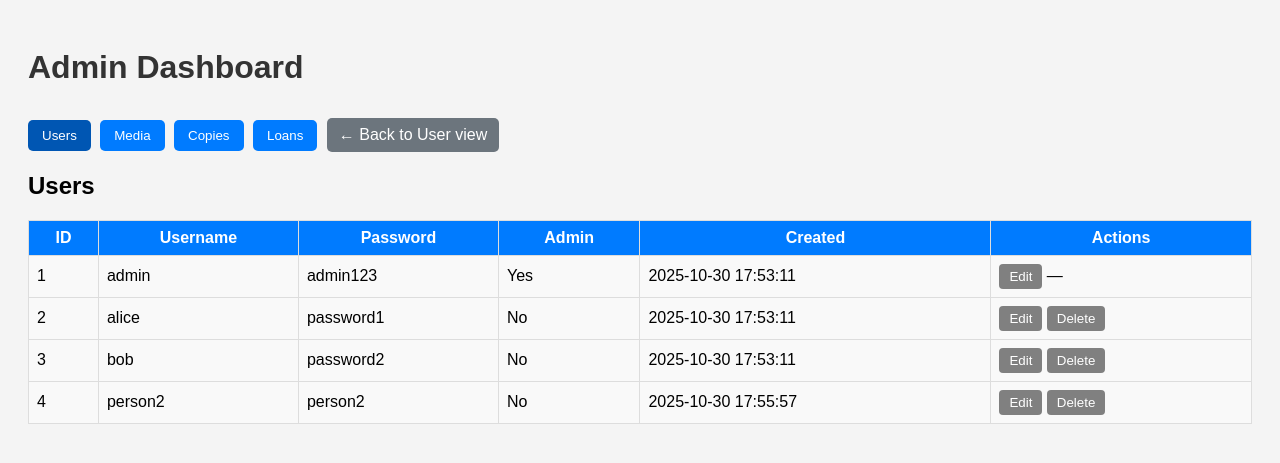
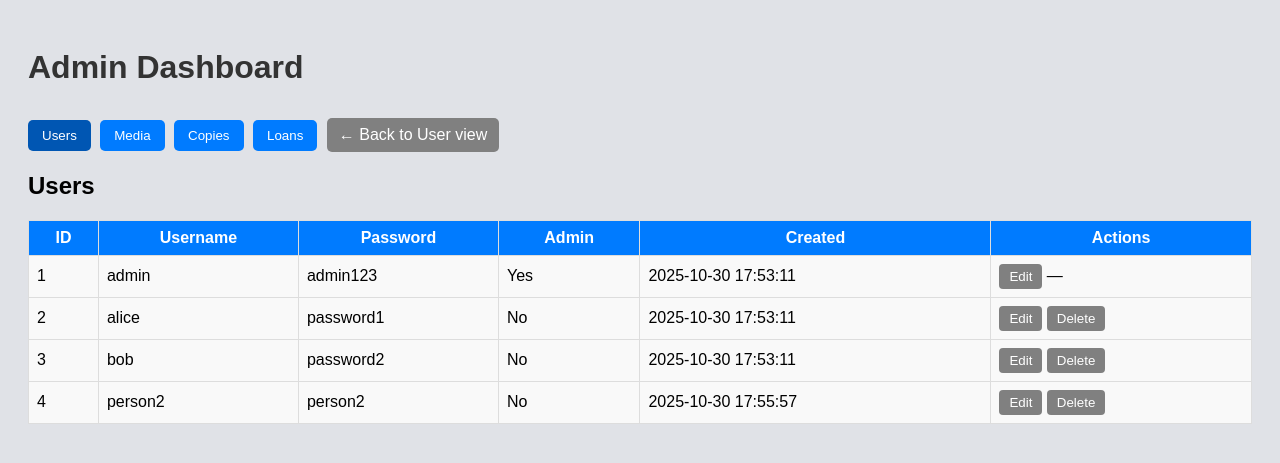
Before and after one commit to derpylama/Library_system, a PHP site: page /admin.php in a window 1280 px wide. Shown: the top 463 px of the page. Run offline with PHP 8.4, Linux system fonts and the light colour scheme; a user stored in the database is signed in; data comes from the database, SQL or seed files in the repository.

Commit message:
removed duplicate code in css and added varable for colors

```diff
--- a/admin.php
+++ b/admin.php
@@ -145,6 +145,7 @@ $loans = $pdo->query("
     <meta charset="UTF-8">
     <title>Admin Dashboard</title>
     <link rel="stylesheet" href="css/admin.css">
+    <link rel="stylesheet" href="css/style.css">
     <script src="js/admin.js" defer></script>
 </head>
 <body>
@@ -152,10 +153,10 @@ $loans = $pdo->query("
 
     <nav>
         <button id="users-btn" class="active" onclick="showTab('users')">Users</button>
-        <button id="media-btn" onclick="showTab('media')">Media</button>
-        <button id="copies-btn" onclick="showTab('copies')">Copies</button>
-        <button id="loans-btn" onclick="showTab('loans')">Loans</button>
-        <a href="user_dashboard.php" class="back">← Back to User view</a>
+        <button id="media-btn" class="nav-button" onclick="showTab('media')">Media</button>
+        <button id="copies-btn" class="nav-button" onclick="showTab('copies')">Copies</button>
+        <button id="loans-btn" class="nav-button" onclick="showTab('loans')">Loans</button>
+        <a href="user_dashboard.php" class="back action-button">← Back to User view</a>
     </nav>
 
     <?php if ($message): ?>
@@ -175,11 +176,11 @@ $loans = $pdo->query("
                 <td><?php echo $u['is_admin'] ? 'Yes' : 'No'; ?></td>
                 <td><?php echo $u['created_at']; ?></td>
                 <td>
-                    <button type="button" class="edit" onclick="toggleEditForm(<?php echo $u['id']; ?>, 'user')">Edit</button>
+                    <button type="button" class="edit action-button" onclick="toggleEditForm(<?php echo $u['id']; ?>, 'user')">Edit</button>
                     <?php if ($u['id'] != $userId): ?>
                     <form method="POST" style="display:inline;">
                         <input type="hidden" name="delete_user" value="<?php echo $u['id']; ?>">
-                        <button class="delete" type="submit">Delete</button>
+                        <button class="delete action-button" type="submit">Delete</button>
                     </form>
                     <?php else: ?>—<?php endif; ?>
                 </td>
@@ -257,10 +258,10 @@ $loans = $pdo->query("
                 <td><?php echo htmlspecialchars($m['description']); ?></td>
                 <td><?php echo htmlspecialchars($m['price']); ?></td>
                 <td>
-                    <button type="button" class="edit" onclick="toggleEditForm(<?php echo $m['id']; ?>, 'media')">Edit</button>
+                    <button type="button" class="edit action-button" onclick="toggleEditForm(<?php echo $m['id']; ?>, 'media')">Edit</button>
                     <form method="POST" style="display:inline;">
-                        <input type="hidden" name="delete_media" value="<?php echo $m['id']; ?>">
-                        <button class="delete" type="submit">Delete</button>
+                        <input type="hidden"  name="delete_media" value="<?php echo $m['id']; ?>">
+                        <button class="delete action-button" type="submit">Delete</button>
                     </form>
                 </td>
             </tr>
@@ -334,10 +335,10 @@ $loans = $pdo->query("
                 <td><?php echo htmlspecialchars($cp['barcode']); ?></td>
                 <td><?php echo htmlspecialchars($cp['status']); ?></td>
                 <td>
-                    <button type="button" class="edit" onclick="toggleEditForm(<?php echo $cp['id']; ?>, 'copy')">Edit</button>
+                    <button type="button" class="edit action-button" onclick="toggleEditForm(<?php echo $cp['id']; ?>, 'copy')">Edit</button>
                     <form method="POST" style="display:inline;">
                         <input type="hidden" name="delete_copy" value="<?php echo $cp['id']; ?>">
-                        <button class="delete" type="submit">Delete</button>
+                        <button class="delete action-button" type="submit">Delete</button>
                     </form>
                 </td>
             </tr>
@@ -381,7 +382,7 @@ $loans = $pdo->query("
                 <td>
                     <form method="POST">
                         <input type="hidden" name="delete_loan" value="<?php echo $l['id']; ?>">
-                        <button class="delete" type="submit">Delete</button>
+                        <button class="delete action-button" type="submit">Delete</button>
                     </form>
                 </td>
             </tr>
--- a/css/admin.css
+++ b/css/admin.css
@@ -1,6 +1,4 @@
 body {
-    font-family: Arial, sans-serif;
-    background: #f4f4f4;
     padding: 20px;
 }
 h1 { color: #333; }
@@ -13,7 +11,7 @@ h1 { color: #333; }
 }
 nav { margin-bottom: 20px; }
 nav button {
-    background-color: #007BFF;
+    background-color: var(--button-color);
     color: white;
     border: none;
     padding: 8px 14px;
@@ -21,23 +19,32 @@ nav button {
     border-radius: 5px;
     cursor: pointer;
 }
-nav button.active { background-color: #0056b3; }
+nav button.active {
+    background-color: var(--button-selected-color);
+}
+
 table {
     width: 100%;
     border-collapse: collapse;
     margin-top: 10px;
 }
+
 th, td {
     border: 1px solid #ddd;
     padding: 8px;
 }
+
 th {
-    background: #007BFF;
+    background: var(--button-color);
     color: white;
 }
-tr:nth-child(even) { background: #f9f9f9; }
+
+tr:nth-child(even) {
+    background: var(--table-row-bg-color);
+}
+
 button.delete {
-    background: grey;
+    background: var(--action-button-color);
     color: white;
     border: none;
     padding: 5px 10px;
@@ -45,7 +52,7 @@ button.delete {
     cursor: pointer;
 }
 button.edit {
-    background: grey;
+    background: var(--action-button-color);
     color: white;
     border: none;
     padding: 5px 10px;
--- a/css/index.css
+++ b/css/index.css
@@ -1,6 +1,4 @@
 body {
-    font-family: Arial;
-    background: #f2f2f2;
     display: flex;
     align-items: center;
     justify-content: center;
--- /dev/null
+++ b/css/style.css
@@ -0,0 +1,66 @@
+* {
+    font-family: Arial, sans-serif;
+}
+
+:root {
+    --button-color: #007BFF;
+    --button-selected-color: #0056b3;
+    --button-disabled-color: #888;
+
+    --action-button-color: grey;
+    --action-button-hover-color: rgb(99, 99, 99);
+
+    --admin-button-color: #28a745;
+    --admin-button-hover-color: #218838;
+
+    --logout-button-color: #dc3545;
+    --logout-button-hover-color: #a11e2b;
+
+    --card-box-shadow-color: rgba(0,0,0,0.2);
+
+    --table-row-bg-color: #f9f9f9;
+}
+
+body {
+    background-color: #e0e2e7;
+}
+
+.nav-button, .nav-button:active {
+    background-color: var(--button-color);
+}
+.nav-button:hover:not(:disabled) {
+    background-color: var(--button-selected-color);
+}
+.nav-button:disabled {
+    background-color: var(--button-disabled-color);
+}
+
+.action-button, .action-button:active {
+    background-color: var(--action-button-color);
+}
+.action-button:hover:not(:disabled) {
+    background-color: var(--action-button-hover-color);
+}
+.action-button:disabled {
+    background-color: var(--button-disabled-color);
+}
+
+.admin-button, .admin-button:active {
+    background-color: var(--admin-button-color);
+}
+.admin-button:hover:not(:disabled) {
+    background-color: var(--admin-button-hover-color);
+}
+.admin-button:disabled {
+    background-color: var(--button-disabled-color);
+}
+
+.logout-button, .logout-button:active {
+    background-color: var(--logout-button-color);
+}
+.logout-button:hover:not(:disabled) {
+    background-color: var(--logout-button-hover-color);
+}
+.logout-button:disabled {
+    background-color: var(--button-disabled-color);
+}
--- a/index.php
+++ b/index.php
@@ -13,6 +13,7 @@ if (isset($_SESSION['user_id'])) {
     <meta name="viewport" content="width=device-width, initial-scale=1.0">
     <title>Library Login</title>
     <link rel="stylesheet" href="./css/index.css">
+    <link rel="stylesheet" href="./css/style.css">
 </head>
 <body>
     <div class="container">
```
Also changed, not shown: css/user_dashboard.css (+3 -5 lines), user_dashboard.php (+5 -4 lines).
